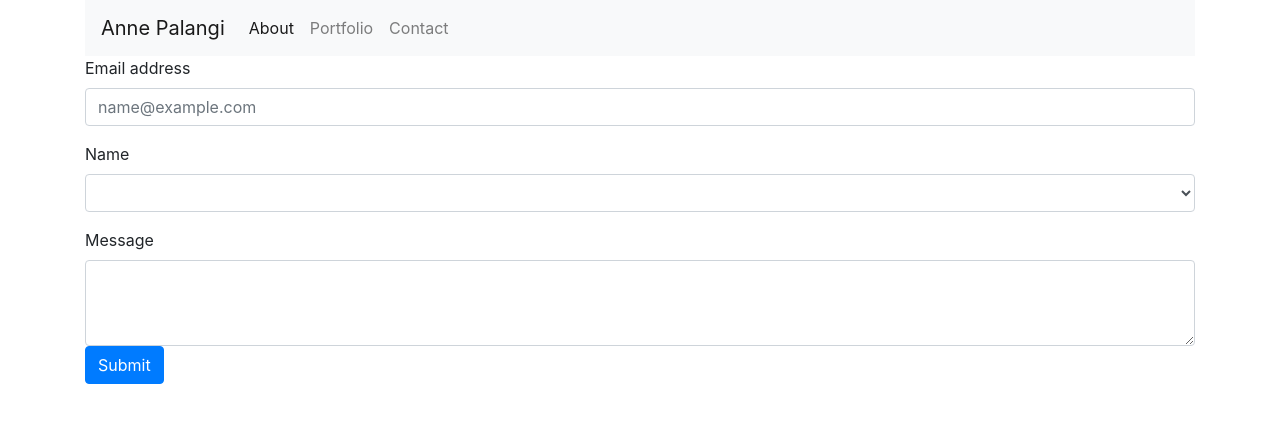
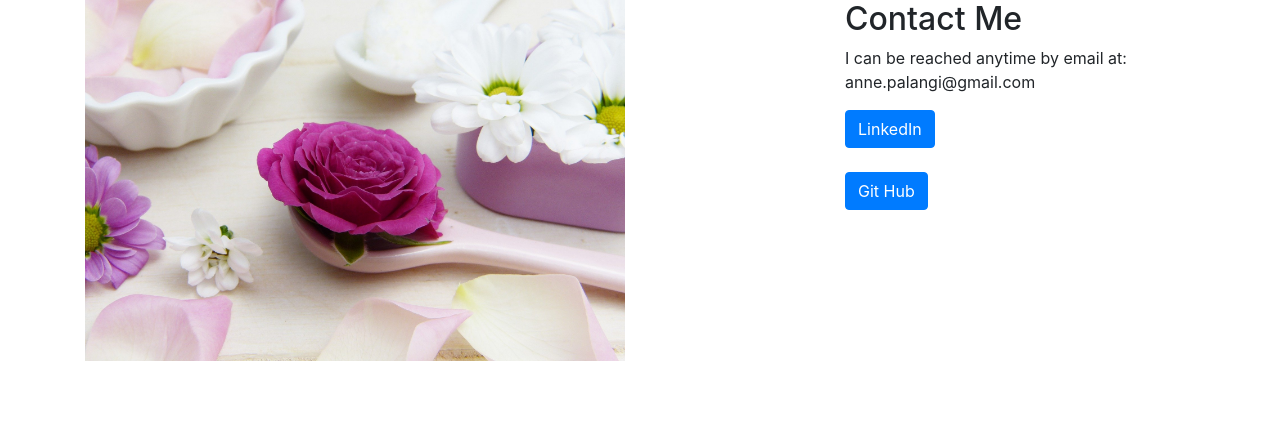
Before and after one commit to apalangi/Bootstrap-Portfolio, a plain HTML site: page contact.html in a window 1280 px wide. Drawn offline with nearby package versions, Linux system fonts and the light colour scheme.

Commit message:
update to html and portfolio

```diff
--- a/contact.html
+++ b/contact.html
@@ -4,46 +4,26 @@
 </head>
     <body>
 
-<div class="container">
-        <nav class="navbar navbar-expand-lg navbar-light bg-light">
-            <a class="navbar-brand" href="#">Anne Palangi</a>
-            <button class="navbar-toggler" type="button" data-toggle="collapse" data-target="#navbarText" aria-controls="navbarText" aria-expanded="false" aria-label="Toggle navigation">
-              <span class="navbar-toggler-icon"></span>
-            </button>
-            <div class="collapse navbar-collapse" id="navbarText">
-              <ul class="navbar-nav mr-auto">
-                <li class="nav-item active">
-                  <a class="nav-link" href="index.html">About<span class="sr-only">(current)</span></a>
-                </li>
-                <li class="nav-item">
-                  <a class="nav-link" href="portfolio.html">Portfolio</a>
-                </li>
-                <li class="nav-item">
-                  <a class="nav-link" href="contact.html">Contact</a>
-                </li>
-              </ul>
-
+      <div class="site-section">
+        <div class="container">
+          <div class="row">
+            <div class="col-lg-6 mb-5 mb-lg-0">
+              <img src="rose.jpg" alt="Image" class="img-fluid">
             </div>
-          </nav>
-
-          <form>
-                <div class="form-group">
-                  <label for="exampleFormControlInput1">Email address</label>
-                  <input type="email" class="form-control" id="exampleFormControlInput1" placeholder="name@example.com">
-                </div>
-                <div class="form-group">
-                  <label for="exampleFormControlSelect1">Name</label>
-                  <select class="form-control" id="exampleFormControlSelect1">
-
-                  </select>
-                </div>
-
-                <div class="form-group">
-                  <label for="exampleFormControlTextarea1">Message</label>
-                  <textarea class="form-control" id="exampleFormControlTextarea1" rows="3"></textarea>
-                  <button type="submit" class="btn btn-primary">Submit</button>
-                </div>
-              </form>
-</div>
+            <div class="col-lg-4 ml-auto">
+              <h2>Contact Me</h2>
+              <p>I can be reached anytime by email at:
+                <br>
+                anne.palangi@gmail.com
+                <br>
+              </p>
+              <a href="https://www.linkedin.com/in/anne-palangi-08a811b1/" class="btn btn-primary">LinkedIn</a>
+              <br>
+              <br>
+              <a href="https://github.com/apalangi" class="btn btn-primary">Git Hub</a>
+            </div>
+          </div>
+        </div>
+      </div>
 </body>
 </html>
--- /dev/null
+++ b/style.css
@@ -0,0 +1,3 @@
+ {
+    background-color: mediumblue;
+};
```
Also changed, not shown: index.html (+22 -22 lines), portfolio.html (+15 -2 lines), Anne.png (added), Eureka.png (added), hopeless.png (added), rose.jpg (added).
